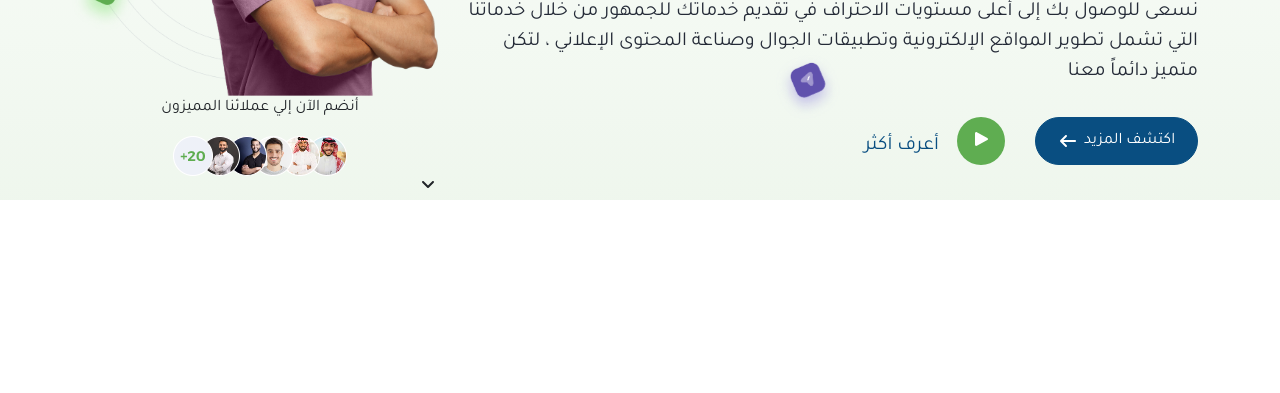
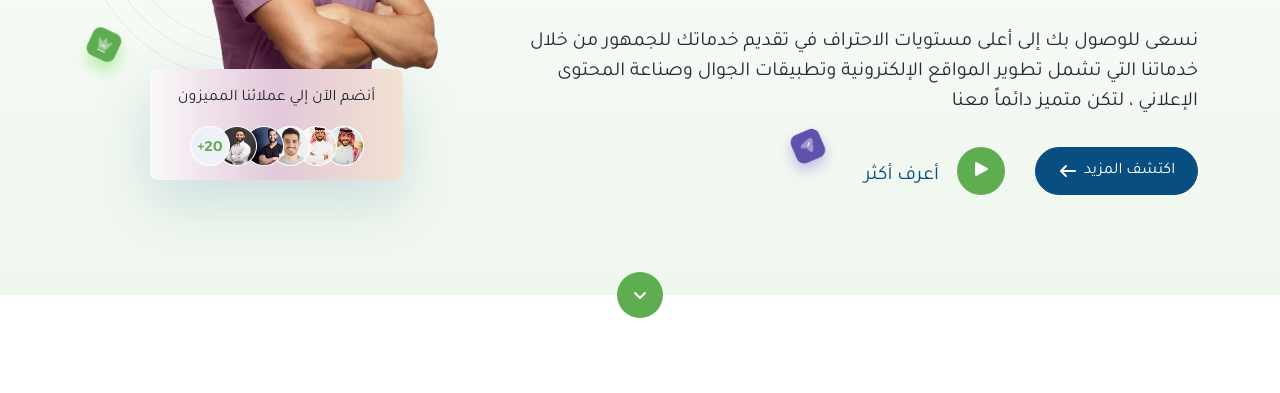
Before and after one commit to nasserwebdev/roya, a plain HTML site: page index.html in a window 1280 px wide. Shown: the part 407-800 px from the top of the page. Drawn offline with Linux system fonts and the light colour scheme.

Commit message:
Update style.css

```diff
--- a/css/style.css
+++ b/css/style.css
@@ -98,8 +98,9 @@ header .header-wrap {
     position: relative;
 }
 header .header-wrap .text-right {
-    margin-top: 70px;
+    margin: 100px 0;
     text-align: right;
+    width: 770px;
 }
 header .header-wrap .text-right h4 {
     color: var(--main-color);
@@ -139,6 +140,7 @@ header .header-wrap .text-right p {
     font-size: 20px;
     margin-top: 30px;
     color: #242A37;
+    padding-left: 65px;
 }
 header .header-wrap .text-right .buttons {
     margin-top: 30px;
@@ -169,8 +171,6 @@ header .header-wrap .text-right .b1:hover {
 }
 header .header-wrap .text-right .b1 a {
     color: #fff;
-    text-decoration: none;
-    font-size: 16px;
 }
 header .header-wrap .text-right .b1:hover a {
     color: #094E81;
@@ -206,13 +206,14 @@ header .header-wrap .text-right .b2 {
     text-align: right;
 }
 header .header-wrap .text-right .b2 a {
-    text-decoration: none;
     color: #094E81;
     font-size: 20px;
 }
+header .header-wrap .text-right button a {
+    text-decoration: none;
+}
 header .header-wrap .img-box {
     text-align: center;
-    height: auto;
     overflow: hidden;
     margin-top: 60px;
 }
@@ -258,6 +259,57 @@ header .header-wrap .img-box span.i5 {
     animation: move .5s ease-in-out infinite alternate;
     -webkit-animation: move 1.5s ease-in-out 2s infinite alternate;
 }
+header .header-wrap .img-box .clients {
+    width: 253px;
+    height: 111px;
+    background-image: linear-gradient(to right,#FBF9FB, #E3C8D9, #F3E1D1);
+    box-shadow: 0 20px 60px #094E8129;
+    border-radius: 8px;
+    -webkit-border-radius: 8px;
+    -moz-border-radius: 8px;
+    -ms-border-radius: 8px;
+    -o-border-radius: 8px;
+    backdrop-filter: blur(34px);
+    position: absolute;
+    top: 380px;
+    left: 150px;
+    padding: 17px;
+    text-align: center;
+}
+header .header-wrap .img-box .clients p {
+    color: #242A37;
+}
+header .header-wrap .img-box .clients img {
+    width: 174px;
+    height: 40px;
+    margin: 0;
+    max-width: 100%;
+}
+header .header-wrap .angle-down {
+    width: 46px;
+    height: 46px;
+    background-color: var(--main-color);
+    border-radius: 50%;
+    -webkit-border-radius: 50%;
+    -moz-border-radius: 50%;
+    -ms-border-radius: 50%;
+    -o-border-radius: 50%;
+    position: absolute;
+    top: calc(100% - 23px);
+    left: 50%;
+    transform: translateX(-50%);
+    -webkit-transform: translateX(-50%);
+    -moz-transform: translateX(-50%);
+    -ms-transform: translateX(-50%);
+    -o-transform: translateX(-50%);
+    display: flex;
+    justify-content: center;
+    align-items: center;
+}
+header .header-wrap .angle-down .down {
+    color: #fff;
+    font-weight: bold;
+}
 @keyframes move {
     0% {
         transform: translateY(0);
```
